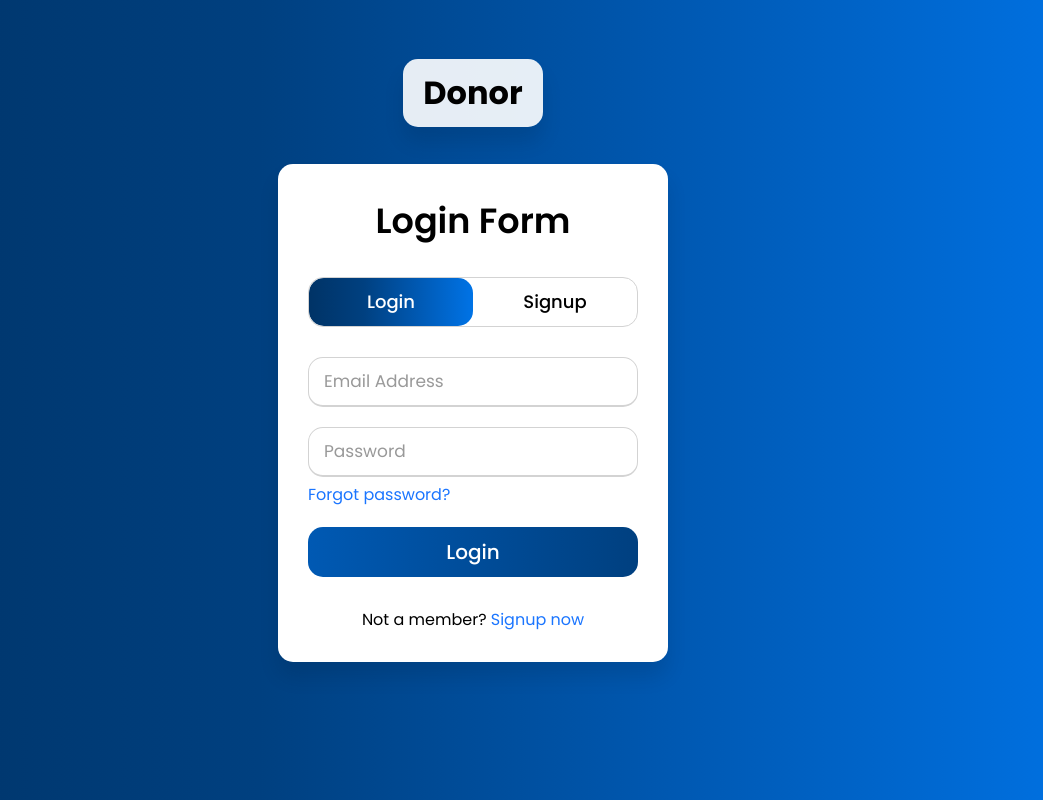
After one commit to TaskmasterRishi/BloodBank, a PHP site: page /donor_login.html in a window 1280 px wide. The commit adds this page. Shown: the whole page, without its empty margins (167-1210 px from the left). Run offline with PHP 8.4, Linux system fonts and the light colour scheme.

```diff
--- a/CSS/login.css
+++ b/CSS/donor_login.css
@@ -1,42 +1,58 @@
-@import url('https://fonts.googleapis.com/css?family=Poppins:400,500,600,700&display=swap');
-*{
+@import url("https://fonts.googleapis.com/css?family=Poppins:400,500,600,700&display=swap");
+* {
   margin: 0;
   padding: 0;
   box-sizing: border-box;
-  font-family: 'Poppins', sans-serif;
+  font-family: "Poppins", sans-serif;
 }
-html,body{
+html,
+body {
   display: grid;
   height: 100%;
   width: 100%;
   place-items: center;
-  background: -webkit-linear-gradient(left, #003366,#004080,#0059b3
-, #0073e6);
+  /* background: url("/Image/Donor-transformed.jpeg") no-repeat center;
+  background-size: cover; */
+  background: -webkit-linear-gradient(left, #003366, #004080, #0059b3, #0073e6);
 }
-::selection{
+::selection {
   background: #1a75ff;
   color: #fff;
 }
-.wrapper{
+
+.donor{
+  font-size: 2rem;
+  font-weight: 900;
+  font-family: "Poppins";
+  max-width: 300px;
+  background: #ffffffe6;
+  padding: 10px 20px;
+  border-radius: 15px;
+  box-shadow: 0px 15px 20px rgba(0, 0, 0, 0.1);
+}
+
+.wrapper {
+  position: relative;
+  top : -5rem;
   overflow: hidden;
   max-width: 390px;
   background: #fff;
   padding: 30px;
   border-radius: 15px;
-  box-shadow: 0px 15px 20px rgba(0,0,0,0.1);
+  box-shadow: 0px 15px 20px rgba(0, 0, 0, 0.1);
 }
-.wrapper .title-text{
+.wrapper .title-text {
   display: flex;
   width: 200%;
 }
-.wrapper .title{
+.wrapper .title {
   width: 50%;
   font-size: 35px;
   font-weight: 600;
   text-align: center;
-  transition: all 0.6s cubic-bezier(0.68,-0.55,0.265,1.55);
+  transition: all 0.6s cubic-bezier(0.68, -0.55, 0.265, 1.55);
 }
-.wrapper .slide-controls{
+.wrapper .slide-controls {
   position: relative;
   display: flex;
   height: 50px;
@@ -47,7 +63,7 @@ html,body{
   border: 1px solid lightgrey;
   border-radius: 15px;
 }
-.slide-controls .slide{
+.slide-controls .slide {
   height: 100%;
   width: 100%;
   color: #fff;
@@ -59,59 +75,58 @@ html,body{
   z-index: 1;
   transition: all 0.6s ease;
 }
-.slide-controls label.signup{
+.slide-controls label.signup {
   color: #000;
 }
-.slide-controls .slider-tab{
+.slide-controls .slider-tab {
   position: absolute;
   height: 100%;
   width: 50%;
   left: 0;
   z-index: 0;
   border-radius: 15px;
-  background: -webkit-linear-gradient(left,#003366,#004080,#0059b3
-, #0073e6);
-  transition: all 0.6s cubic-bezier(0.68,-0.55,0.265,1.55);
+  background: -webkit-linear-gradient(left, #003366, #004080, #0059b3, #0073e6);
+  transition: all 0.6s cubic-bezier(0.68, -0.55, 0.265, 1.55);
 }
-input[type="radio"]{
+input[type="radio"] {
   display: none;
 }
-#signup:checked ~ .slider-tab{
+#signup:checked ~ .slider-tab {
   left: 50%;
 }
-#signup:checked ~ label.signup{
+#signup:checked ~ label.signup {
   color: #fff;
   cursor: default;
   user-select: none;
 }
-#signup:checked ~ label.login{
+#signup:checked ~ label.login {
   color: #000;
 }
-#login:checked ~ label.signup{
+#login:checked ~ label.signup {
   color: #000;
 }
-#login:checked ~ label.login{
+#login:checked ~ label.login {
   cursor: default;
   user-select: none;
 }
-.wrapper .form-container{
+.wrapper .form-container {
   width: 100%;
   overflow: hidden;
 }
-.form-container .form-inner{
+.form-container .form-inner {
   display: flex;
   width: 200%;
 }
-.form-container .form-inner form{
+.form-container .form-inner form {
   width: 50%;
-  transition: all 0.6s cubic-bezier(0.68,-0.55,0.265,1.55);
+  transition: all 0.6s cubic-bezier(0.68, -0.55, 0.265, 1.55);
 }
-.form-inner form .field{
+.form-inner form .field {
   height: 50px;
   width: 100%;
   margin-top: 20px;
 }
-.form-inner form .field input{
+.form-inner form .field input {
   height: 100%;
   width: 100%;
   outline: none;
@@ -122,54 +137,59 @@ input[type="radio"]{
   font-size: 17px;
   transition: all 0.3s ease;
 }
-.form-inner form .field input:focus{
+.form-inner form .field input:focus {
   border-color: #1a75ff;
   /* box-shadow: inset 0 0 3px #fb6aae; */
 }
-.form-inner form .field input::placeholder{
+.form-inner form .field input::placeholder {
   color: #999;
   transition: all 0.3s ease;
 }
-form .field input:focus::placeholder{
+form .field input:focus::placeholder {
   color: #1a75ff;
 }
-.form-inner form .pass-link{
+.form-inner form .pass-link {
   margin-top: 5px;
 }
-.form-inner form .signup-link{
+.form-inner form .signup-link {
   text-align: center;
   margin-top: 30px;
 }
 .form-inner form .pass-link a,
-.form-inner form .signup-link a{
+.form-inner form .signup-link a {
   color: #1a75ff;
   text-decoration: none;
 }
 .form-inner form .pass-link a:hover,
-.form-inner form .signup-link a:hover{
+.form-inner form .signup-link a:hover {
   text-decoration: underline;
 }
-form .btn{
+form .btn {
   height: 50px;
   width: 100%;
   border-radius: 15px;
   position: relative;
   overflow: hidden;
 }
-form .btn .btn-layer{
+form .btn .btn-layer {
   height: 100%;
   width: 300%;
   position: absolute;
   left: -100%;
-  background: -webkit-linear-gradient(right,#003366,#004080,#0059b3
-, #0073e6);
+  background: -webkit-linear-gradient(
+    right,
+    #003366,
+    #004080,
+    #0059b3,
+    #0073e6
+  );
   border-radius: 15px;
-  transition: all 0.4s ease;;
+  transition: all 0.4s ease;
 }
-form .btn:hover .btn-layer{
+form .btn:hover .btn-layer {
   left: 0;
 }
-form .btn input[type="submit"]{
+form .btn input[type="submit"] {
   height: 100%;
   width: 100%;
   z-index: 1;
--- a/CSS/home.css
+++ b/CSS/home.css
@@ -26,6 +26,7 @@ a {
 
 body {
   height: 200vh;
+  background-color: rgb(243, 243, 243);
 }
 
 ::-webkit-scrollbar {
--- /dev/null
+++ b/donor_login.html
@@ -0,0 +1,63 @@
+<!DOCTYPE html>
+<html lang="en">
+  <head>
+    <meta charset="UTF-8" />
+    <meta name="viewport" content="width=device-width, initial-scale=1.0" />
+    <title>Document</title>
+    <link rel="stylesheet" href="CSS/donor_login.css" />
+  </head>
+  <body>
+    <div class="donor">
+      <p>Donor</p>
+    </div>
+    <div class="wrapper">
+      <div class="title-text">
+        <div class="title login">Login Form</div>
+        <div class="title signup">Signup Form</div>
+      </div>
+      <div class="form-container">
+        <div class="slide-controls">
+          <input type="radio" name="slide" id="login" checked />
+          <input type="radio" name="slide" id="signup" />
+          <label for="login" class="slide login">Login</label>
+          <label for="signup" class="slide signup">Signup</label>
+          <div class="slider-tab"></div>
+        </div>
+        <div class="form-inner">
+          <form action="#" class="login">
+            <div class="field">
+              <input type="text" placeholder="Email Address" required />
+            </div>
+            <div class="field">
+              <input type="password" placeholder="Password" required />
+            </div>
+            <div class="pass-link"><a href="#">Forgot password?</a></div>
+            <div class="field btn">
+              <div class="btn-layer"></div>
+              <input type="submit" value="Login" />
+            </div>
+            <div class="signup-link">
+              Not a member? <a href="">Signup now</a>
+            </div>
+          </form>
+          <form action="#" class="signup">
+            <div class="field">
+              <input type="text" placeholder="Email Address" required />
+            </div>
+            <div class="field">
+              <input type="password" placeholder="Password" required />
+            </div>
+            <div class="field">
+              <input type="password" placeholder="Confirm password" required />
+            </div>
+            <div class="field btn">
+              <div class="btn-layer"></div>
+              <input type="submit" value="Signup" />
+            </div>
+          </form>
+        </div>
+      </div>
+    </div>
+  </body>
+  <script src="script/donor_login.js"></script>
+</html>
```
Also changed, not shown: hospital_login.html (added, +63 -0 lines), Image/Donor-transformed.jpeg (added), script/donor_login.js (renamed from script/login.js).
